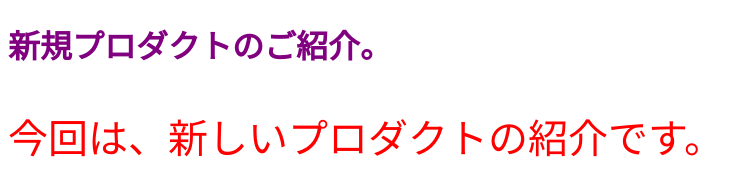
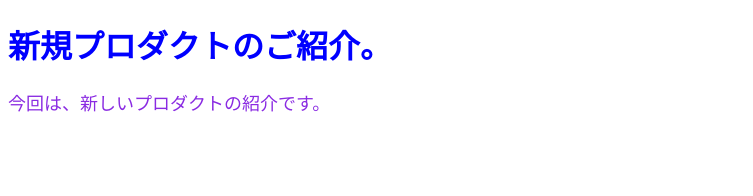
Before and after one commit to 0123takaokeita/webdeb, a plain HTML site: page style-lesson/index.html in a window 1280 px wide. Shown: the whole page, without its empty margins (0-753 px from the left). Drawn offline with Linux system fonts and the light colour scheme.

Commit message:
クラスセレクタ

```diff
--- a/style-lesson/index.html
+++ b/style-lesson/index.html
@@ -7,18 +7,18 @@
   <title>Document</title>
 
   <style type="text/css">
-  p {
-    color: red;
-    font-size: 250%;}
-
-  h1 {
-    color: purple;
-  }
+    .title {
+      color: blue;
+    }
+    .part1 {
+      font-size: large;
+      color: blueviolet;
+    }
     </style>
 </head>
 <body>
-  <h1>新規プロダクトのご紹介。</h1>
-  <p>今回は、新しいプロダクトの紹介です。</p>
+  <h1 class="title">新規プロダクトのご紹介。</h1>
+  <p class="part1">今回は、新しいプロダクトの紹介です。</p>
 
 </body>
 </html>
```
